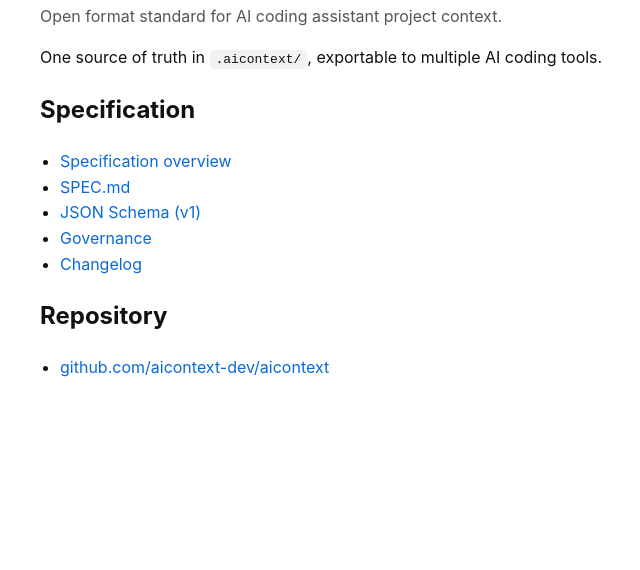
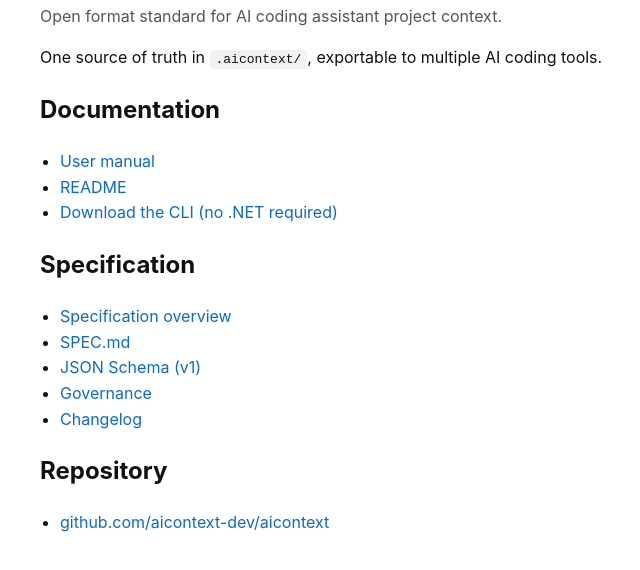
Before and after one commit to aicontext-dev/aicontext, a plain HTML site: page docs/index.html in a window 1280 px wide. Shown: the part 94-664 px from the top of the page, without its empty margins (150-790 px from the left). Drawn offline with Linux system fonts and the light colour scheme.

Commit message:
Add user manual and update documentation links in index.html

```diff
--- a/docs/index.html
+++ b/docs/index.html
@@ -22,6 +22,13 @@
     One source of truth in <code>.aicontext/</code>, exportable to multiple AI coding tools.
   </p>
 
+  <h2>Documentation</h2>
+  <ul>
+    <li><a href="./user-manual.md">User manual</a></li>
+    <li><a href="./README.md">README</a></li>
+    <li><a href="https://github.com/aicontext-dev/aicontext/releases/latest">Download the CLI (no .NET required)</a></li>
+  </ul>
+
   <h2>Specification</h2>
   <ul>
     <li><a href="./spec/">Specification overview</a></li>
```
Also changed, not shown: 3 other files.
